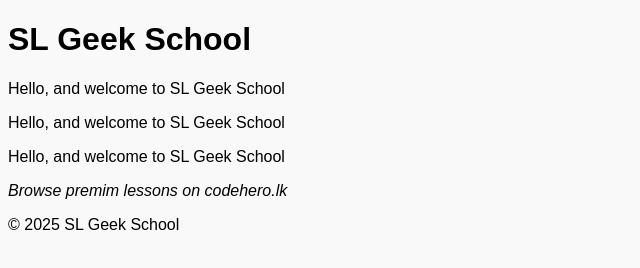
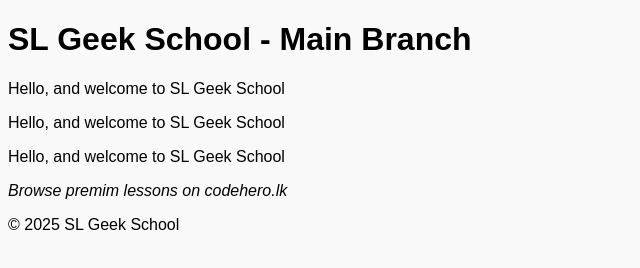
Before and after one commit to slgeeklk/slgeek-school-git, a plain HTML site: page index.html in a window 1280 px wide. Shown: the whole page, without its empty margins (0-640 px from the left). Drawn offline with Linux system fonts and the light colour scheme.

Commit message:
something

```diff
--- a/index.html
+++ b/index.html
@@ -7,7 +7,7 @@
     <link rel="stylesheet" href="./style.css">
 </head>
 <body>
-    <h1>SL Geek School</h1>
+    <h1>SL Geek School - Main Branch</h1>
     <p>Hello, and welcome to SL Geek School</p>
     <p>Hello, and welcome to SL Geek School</p>
     <p>Hello, and welcome to SL Geek School</p>
```
